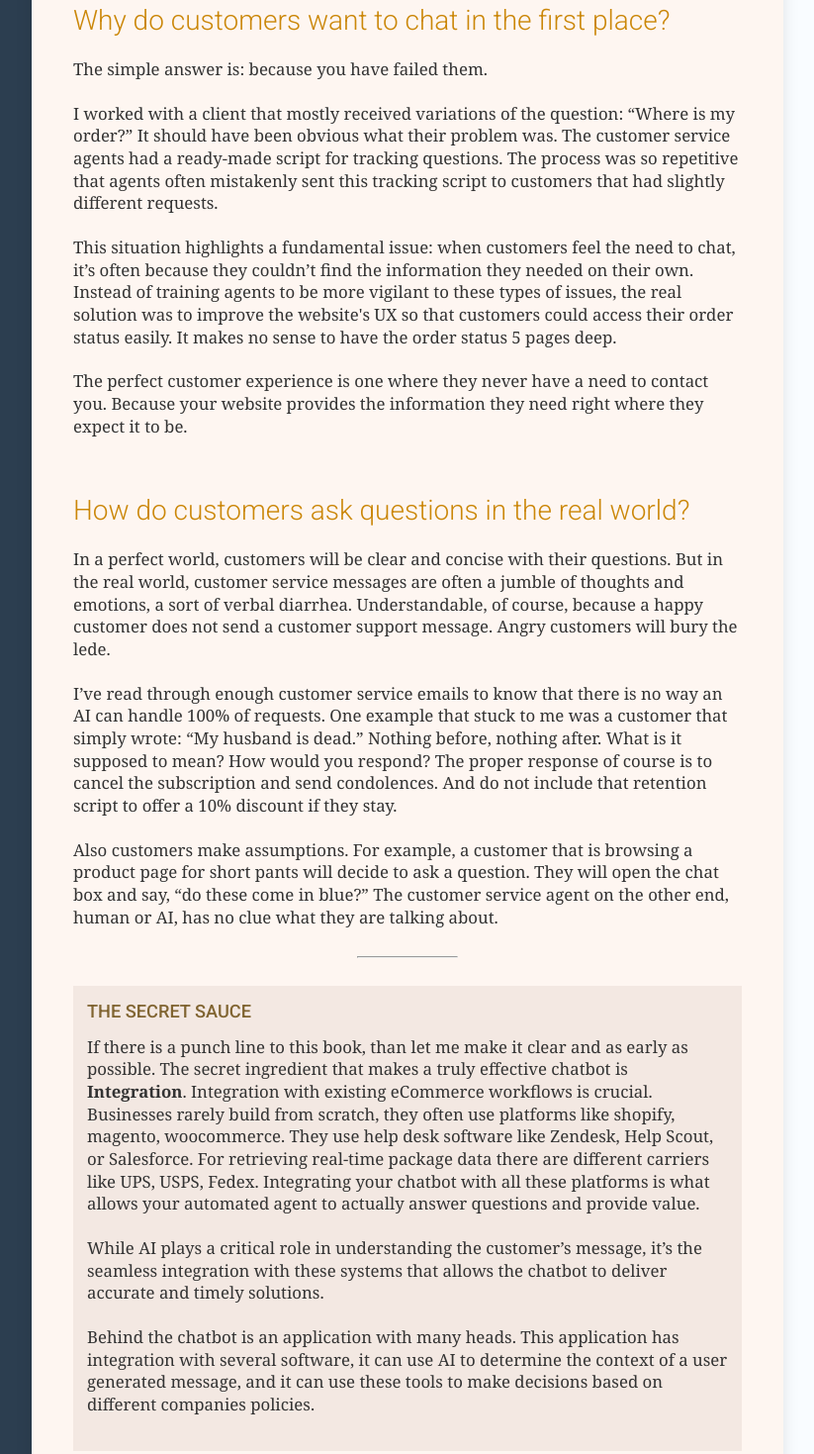
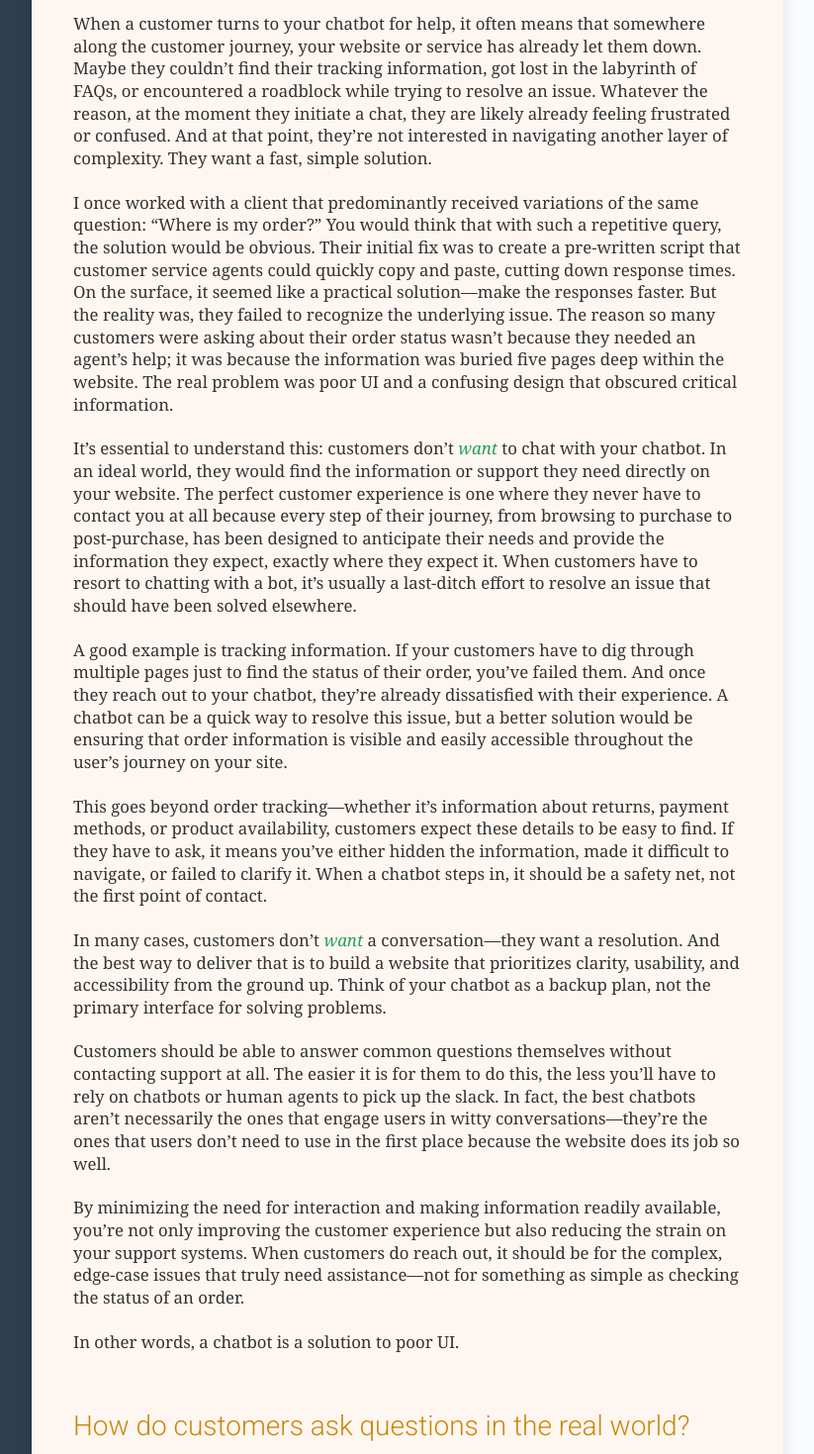
Before and after one commit to ibudiallo/automated-agents-book, a website: page website/chapter-2.html in a window 1280 px wide. Shown: the part 1218-2687 px from the top of the page at 99% size, without its empty margins (268-1091 px from the left). Drawn offline with Linux system fonts and the light colour scheme.

Commit message:
ch02 expand on why

```diff
--- a/website/chapter-2.html
+++ b/website/chapter-2.html
@@ -37,13 +37,19 @@
 <p>Let’s think about this. If someone visits your site and asks, "How tall is the Eiffel Tower?" Are they a customer? No. For that, they can use Google, or one of the many generalized chatbots floating around the web. Your eCommerce chatbot isn’t a trivia service, nor should it aspire to be. The real value comes from understanding that a <em>customer</em> is a distinct subset of all your users, with a very specific purpose in mind.</p>
 <p>A customer has either already purchased something from your store or is on the path to doing so. This distinction is critical. Their needs are narrow, focused, and often time-sensitive. They might ask, "Where is my package?" or "What’s the return policy?" These questions aren’t meant to spark a long conversation or test your chatbot’s conversational skills. They’re seeking specific, actionable information. Information that is directly tied to their purchase, shipping details, or product inquiries.</p>
 <p>For instance, when a customer asks, "Where is my package?" they don’t want to be led down a winding conversation path with a chatbot that tries to be too clever or versatile. They’re not interested in general shipping policies or engaging in small talk—they want to know exactly where their package is right now. If your bot answers with, “Your order is on its way and will arrive by [date],” then it has done its job. No more, no less.</p>
-<p>A customer’s intent is rarely to <em>chat</em> with your bot, but to <em>find solutions to their problems</em>. This is where many chatbot systems fail. They assume the user wants a conversation when, in fact, the user is simply looking for a resolution. When a customer turns to your chatbot for help, it often means your website has already failed them. Maybe they couldn’t find the tracking information on their own, or they got lost in the maze of FAQs. At this point, they don’t want another hurdle, they want quick, useful answers.</p>
+<p>A customer’s intent is rarely to <em>chat</em> with your bot, but to <em>find solutions to their problems</em>. This is where many chatbot systems fail. They assume the user wants a conversation when, in fact, the user is simply looking for a resolution.</p>
 <p>Failing to recognize this basic but crucial distinction can lead to over-designing your chatbot, giving it features or functionality that don’t actually serve your core audience. The focus should always be on utility and speed. Chatbots are not about showing off the latest AI tech or trying to mimic human conversation. They are problem-solving tools, designed to address specific customer needs as efficiently as possible.</p>
 <h2>Why do customers want to chat in the first place?</h2>
 <p>The simple answer is: because you have failed them.</p>
-<p>I worked with a client that mostly received variations of the question: “Where is my order?” It should have been obvious what their problem was. The customer service agents had a ready-made script for tracking questions. The process was so repetitive that agents often mistakenly sent this tracking script to customers that had slightly different requests.</p>
-<p>This situation highlights a fundamental issue: when customers feel the need to chat, it’s often because they couldn’t find the information they needed on their own. Instead of training agents to be more vigilant to these types of issues, the real solution was to improve the website's UX so that customers could access their order status easily. It makes no sense to have the order status 5 pages deep.</p>
-<p>The perfect customer experience is one where they never have a need to contact you. Because your website provides the information they need right where they expect it to be.</p>
+<p>When a customer turns to your chatbot for help, it often means that somewhere along the customer journey, your website or service has already let them down. Maybe they couldn’t find their tracking information, got lost in the labyrinth of FAQs, or encountered a roadblock while trying to resolve an issue. Whatever the reason, at the moment they initiate a chat, they are likely already feeling frustrated or confused. And at that point, they’re not interested in navigating another layer of complexity. They want a fast, simple solution.</p>
+<p>I once worked with a client that predominantly received variations of the same question: “Where is my order?” You would think that with such a repetitive query, the solution would be obvious. Their initial fix was to create a pre-written script that customer service agents could quickly copy and paste, cutting down response times. On the surface, it seemed like a practical solution—make the responses faster. But the reality was, they failed to recognize the underlying issue. The reason so many customers were asking about their order status wasn’t because they needed an agent’s help; it was because the information was buried five pages deep within the website. The real problem was poor UI and a confusing design that obscured critical information.</p>
+<p>It’s essential to understand this: customers don’t <em>want</em> to chat with your chatbot. In an ideal world, they would find the information or support they need directly on your website. The perfect customer experience is one where they never have to contact you at all because every step of their journey, from browsing to purchase to post-purchase, has been designed to anticipate their needs and provide the information they expect, exactly where they expect it. When customers have to resort to chatting with a bot, it’s usually a last-ditch effort to resolve an issue that should have been solved elsewhere.</p>
+<p>A good example is tracking information. If your customers have to dig through multiple pages just to find the status of their order, you’ve failed them. And once they reach out to your chatbot, they’re already dissatisfied with their experience. A chatbot can be a quick way to resolve this issue, but a better solution would be ensuring that order information is visible and easily accessible throughout the user’s journey on your site.</p>
+<p>This goes beyond order tracking—whether it’s information about returns, payment methods, or product availability, customers expect these details to be easy to find. If they have to ask, it means you’ve either hidden the information, made it difficult to navigate, or failed to clarify it. When a chatbot steps in, it should be a safety net, not the first point of contact.</p>
+<p>In many cases, customers don’t <em>want</em> a conversation—they want a resolution. And the best way to deliver that is to build a website that prioritizes clarity, usability, and accessibility from the ground up. Think of your chatbot as a backup plan, not the primary interface for solving problems.</p>
+<p>Customers should be able to answer common questions themselves without contacting support at all. The easier it is for them to do this, the less you’ll have to rely on chatbots or human agents to pick up the slack. In fact, the best chatbots aren’t necessarily the ones that engage users in witty conversations—they’re the ones that users don’t need to use in the first place because the website does its job so well.</p>
+<p>By minimizing the need for interaction and making information readily available, you’re not only improving the customer experience but also reducing the strain on your support systems. When customers do reach out, it should be for the complex, edge-case issues that truly need assistance—not for something as simple as checking the status of an order.</p>
+<p>In other words, a chatbot is a solution to poor UI.</p>
 <h2>How do customers ask questions in the real world?</h2>
 <p>In a perfect world, customers will be clear and concise with their questions. But in the real world, customer service messages are often a jumble of thoughts and emotions, a sort of verbal diarrhea. Understandable, of course, because a happy customer does not send a customer support message. Angry customers will bury the lede.</p>
 <p>I’ve read through enough customer service emails to know that there is no way an AI can handle 100% of requests. One example that stuck to me was a customer that simply wrote: “My husband is dead.” Nothing before, nothing after. What is it supposed to mean? How would you respond? The proper response of course is to cancel the subscription and send condolences. And do not include that retention script to offer a 10% discount if they stay.</p>
```
Also changed, not shown: book/part-one/c02.md (+16 -4 lines).
